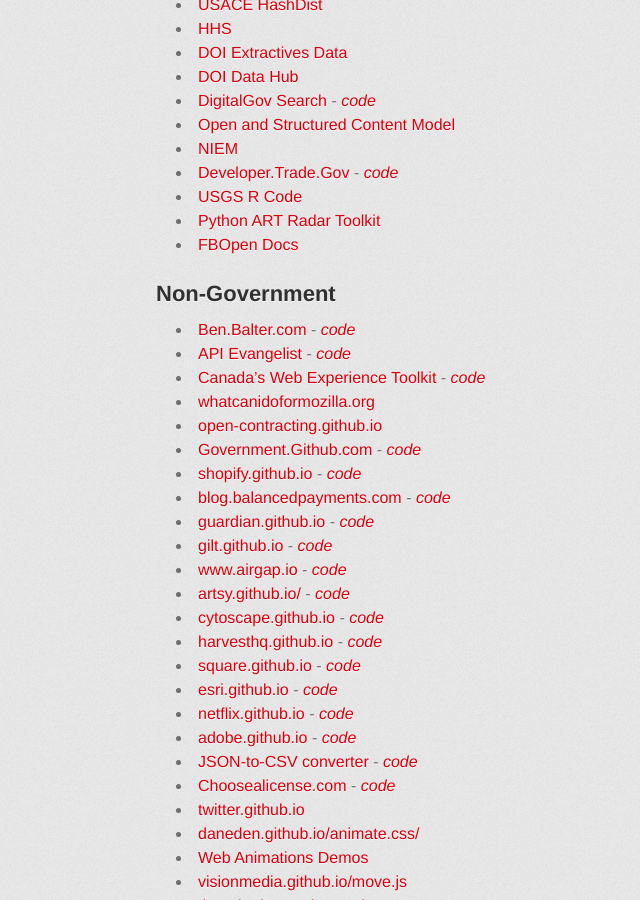
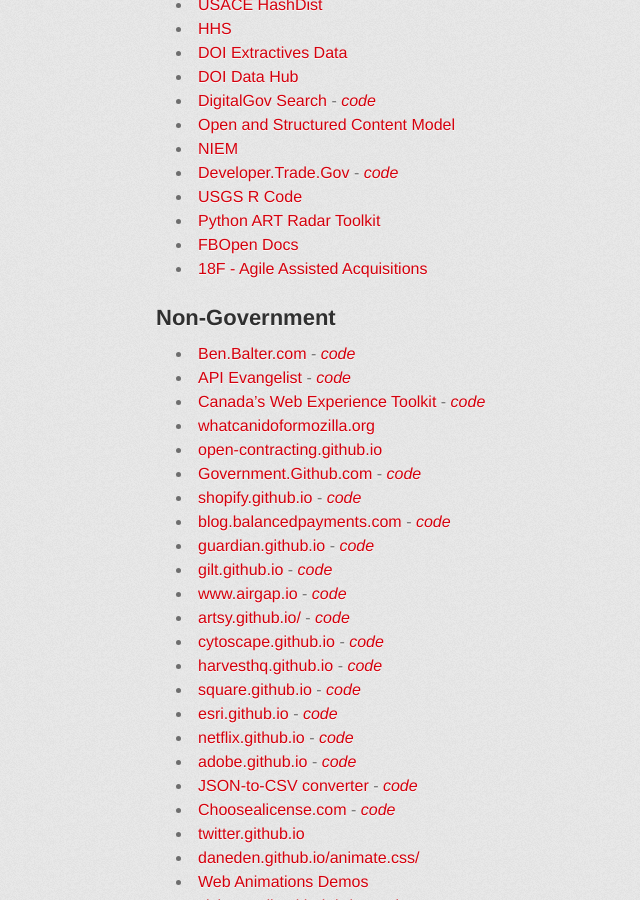
Before and after one commit to GSA/Open-Data-Collaboration-Sandbox, a Jekyll site: the page built from website_examples.md, in a window 1280 px wide and 900 px high, scrolled down 753 px. Shown: the whole window, without its empty margins (174-814 px from the left). Built offline with Jekyll 4.4.1, drawn with Linux system fonts in a browser that asks for light colours; some web fonts are replaced.

Commit message:
adding aaa

```diff
--- a/website_examples.md
+++ b/website_examples.md
@@ -38,6 +38,7 @@
 * [USGS R Code](http://usgs-r.github.io/)
 * [Python ART Radar Toolkit](http://arm-doe.github.io/pyart/)
 * [FBOpen Docs](http://18f.github.io/fbopen/)
+* [18F - Agile Assisted Acquisitions](http://18f.github.io/aaa/)
 
 ## Non-Government
 
```
